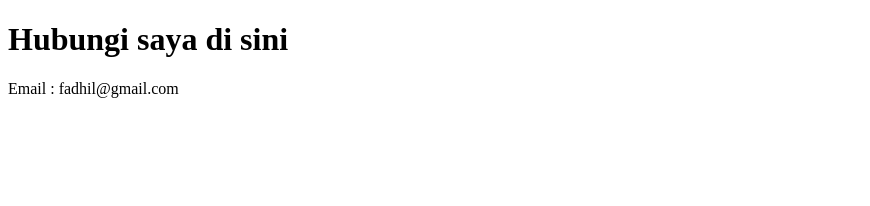
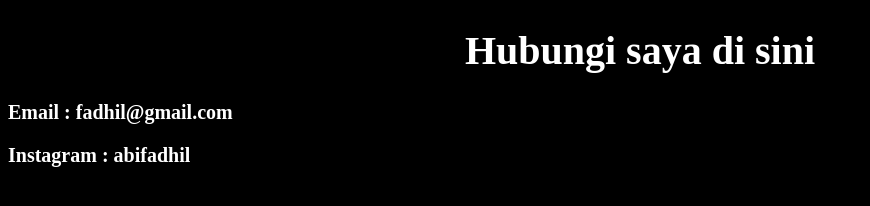
Before and after one commit to fadhilabi22/1124160100-html-day8-iframe, a plain HTML site: page contact.html in a window 1280 px wide. Shown: the whole page, without its empty margins (0-870 px from the left). Drawn offline with Linux system fonts and the light colour scheme.

Commit message:
menambahkan style

```diff
--- a/contact.html
+++ b/contact.html
@@ -5,8 +5,9 @@
     <meta name="viewport" content="width=device-width, initial-scale=1.0">
     <title>Contact</title>
 </head>
-<body>
-    <h1>Hubungi saya di sini</h1>
+<body style="font-size: 20px; background-color: black; font-weight: bold; color: white;">
+    <h1 style="text-align: center;">Hubungi saya di sini</h1>
     <p>Email : fadhil@gmail.com</p>
+    <P>Instagram : abifadhil</P>
 </body>
 </html>
```
Also changed, not shown: menu.html (+2 -2 lines).
